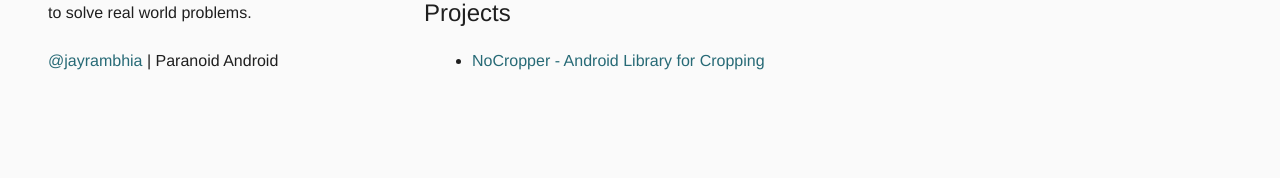
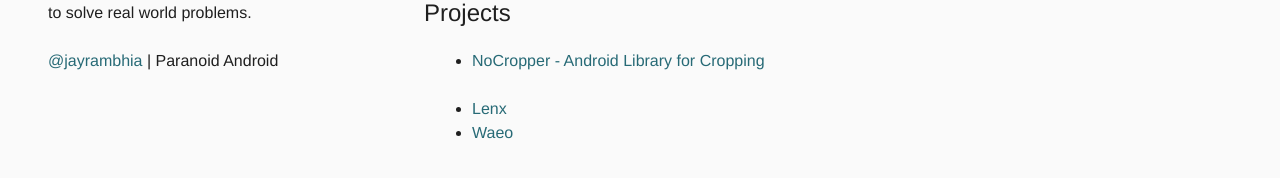
Before and after one commit to jayrambhia/jayrambhia.github.com, a Jekyll site: the page built from index.md, in a window 1280 px wide. Shown: the part 335-513 px from the top of the page. Built offline with Jekyll 4.4.1, drawn with Linux system fonts in a browser that asks for light colours; comment, search, counter and statistics services are not loaded.

Commit message:
index page failure
Signed-off-by: Jay Rambhia <jayrambhia777@gmail.com>

```diff
--- a/index.md
+++ b/index.md
@@ -19,7 +19,7 @@ Events
 ### Articles
 {% for post in site.posts limit:5 %}
 {% if post.category == "Blog"%}
-- **[{{ post.title }}]({{ post.url }})**
+- **[{{ post.title }}]({{ post.url }})**<!-- -->
 {% endif %}
 {% endfor %}
 
@@ -37,3 +37,5 @@ Events
 - **[{{ post.title }}]({{ post.url }})**
 {% endif %}
 {% endfor %}
+- **[Lenx](http://lenxapp.com/)**
+- **[Waeo](http://getwaeo.com/)**
```
